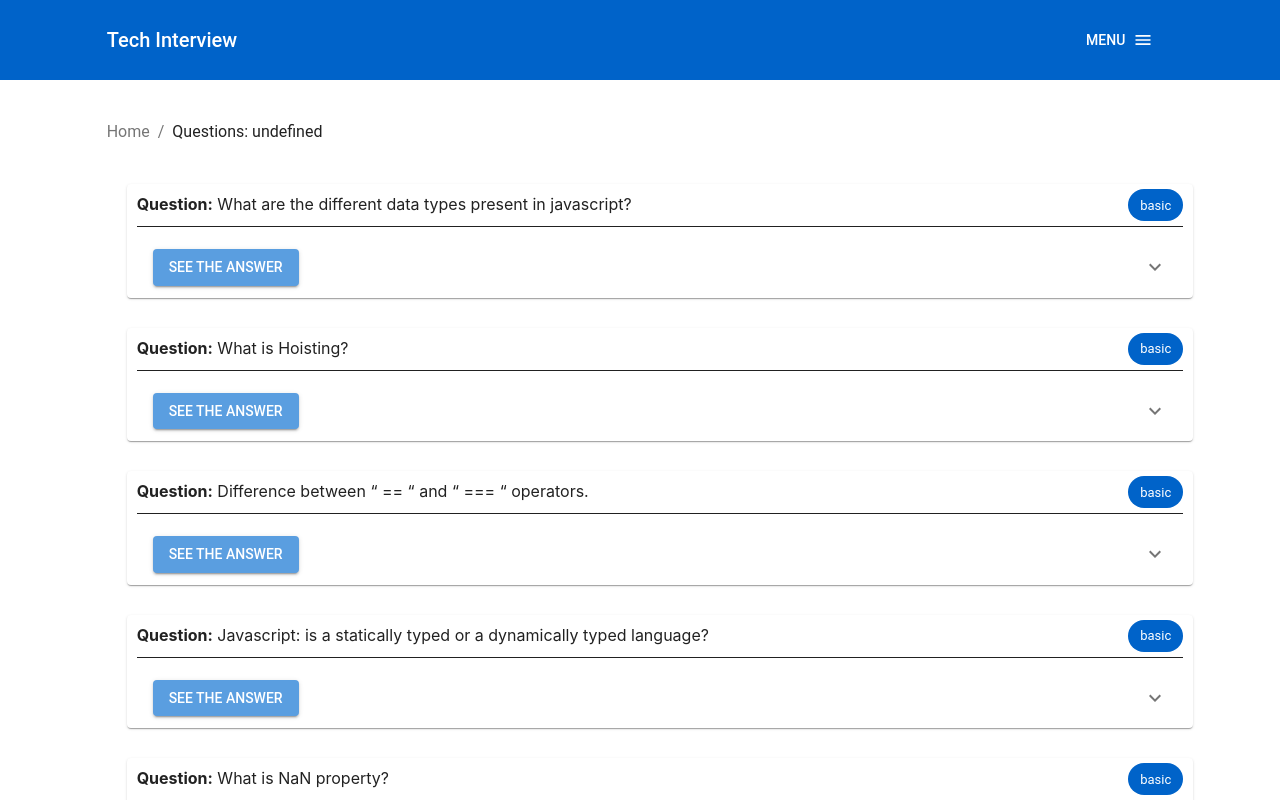
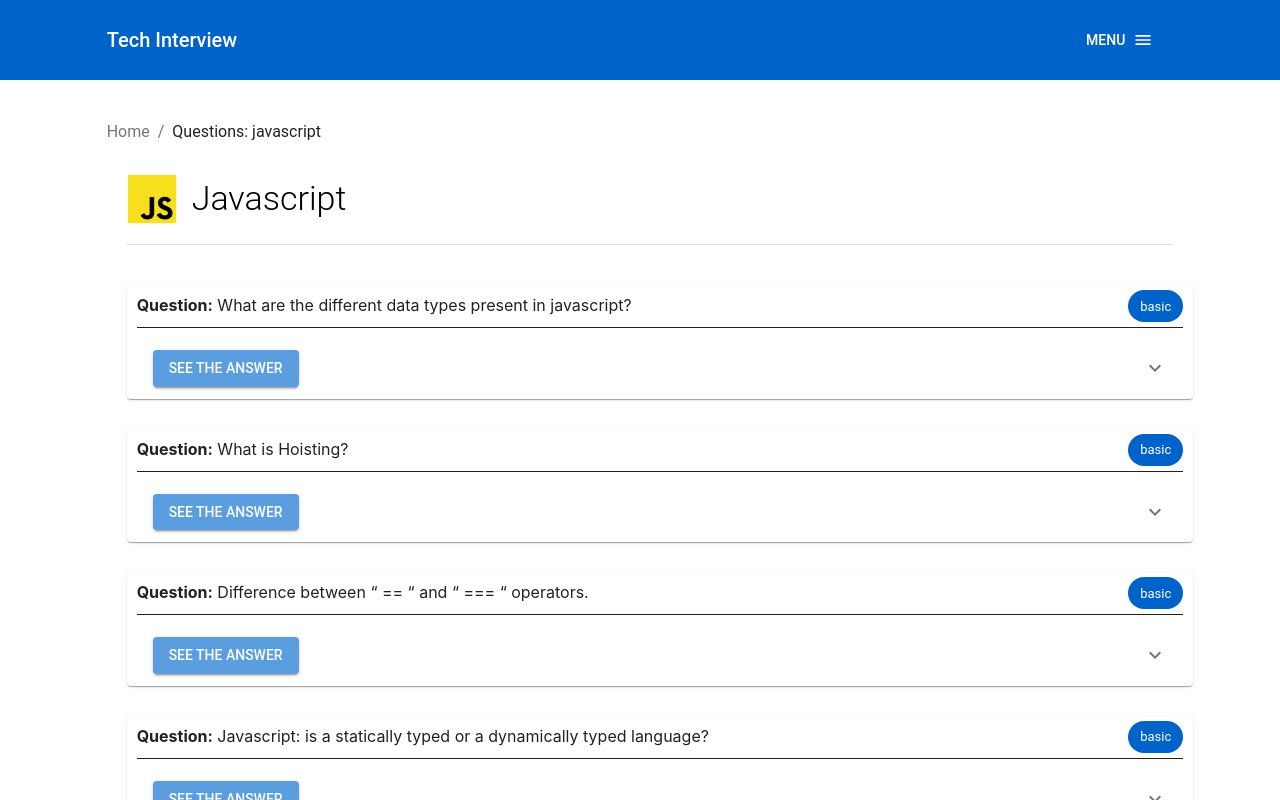
Before and after one commit to mauriciorj/tech-interview-nextjs, a Next.js app: page /questions/javascript in a window 1280 px wide. Shown: the top 800 px of the page. Built offline with nearby package versions, Linux system fonts and the light colour scheme.

Commit message:
TI-50 improve the headers and add logo to questions page

```diff
--- a/package.json
+++ b/package.json
@@ -10,6 +10,7 @@
     "format": "prettier --write './**/*.{js,jsx,ts,tsx,css,md,json}' --config ./.prettierrc"
   },
   "dependencies": {
+    "@babel/plugin-proposal-optional-chaining": "^7.14.5",
     "@material-ui/core": "^4.11.4",
     "@material-ui/icons": "^4.11.2",
     "@types/draft-js": "^0.11.4",
--- a/src/components/questionCard/index.tsx
+++ b/src/components/questionCard/index.tsx
@@ -206,7 +206,9 @@ const QuestionCard: React.FC<Props> = ({ answer, id, level, question }) => {
                         <AccordionDetails className={classes.AccordionDetailsSession}>
                             <Box>
                                 <Box className={classes.AccordionDetailsTitle}>
-                                    {ReactHtmlParser(answer, options)}
+                                    <Typography component={'span'}>
+                                        {ReactHtmlParser(answer, options)}
+                                    </Typography>
                                 </Box>
                                 <Box className={classes.AccordionDetailsButton}>
                                     {isAccordionOpen && (
--- a/src/pages/questions/[id].tsx
+++ b/src/pages/questions/[id].tsx
@@ -1,6 +1,6 @@
 import React, { useEffect, useState } from 'react';
 import Head from 'next/head';
-import { Box, Grid, makeStyles, Typography } from '@material-ui/core';
+import { Box, Divider, Grid, makeStyles, Typography } from '@material-ui/core';
 import { useRouter } from 'next/dist/client/router';
 import Header from '../../components/header';
 import Footer from '../../components/footer';
@@ -9,6 +9,7 @@ import BreadCrumbs from '../../components/breadCrumbs';
 import { translations } from '../../translations';
 import { questionsDb } from '../../db/questionsDb';
 import { GetServerSideProps } from 'next';
+import Image from 'next/image';
 
 const useStyles = makeStyles((theme) => ({
     root: {
@@ -36,10 +37,18 @@ const useStyles = makeStyles((theme) => ({
         }
     },
     title: {
+        display: 'flex',
+        alignItems: 'center',
         marginTop: '30px',
         marginLeft: '20px',
         marginBottom: '20px',
         width: '100%'
+    },
+    titleText: {
+        paddingLeft: '15px'
+    },
+    divider: {
+        marginLeft: '20px'
     },
     cardSession: {
         marginTop: '40px',
@@ -67,16 +76,16 @@ const Questions: React.FC<Props> = ({ data }) => {
     const router = useRouter();
 
     const {
-        en: { logo }
+        en: { keywords, og_site_name, og_locale, og_type, og_url, techList }
     } = translations;
 
     const {
-        query: { questionsId }
+        query: { id }
     } = router;
 
-    let title = questionsId;
-    if (questionsId) {
-        const toString = questionsId.toString();
+    let title = id;
+    if (id) {
+        const toString = id.toString();
         title = toString.charAt(0).toUpperCase() + toString.slice(1);
     }
 
@@ -86,7 +95,7 @@ const Questions: React.FC<Props> = ({ data }) => {
             title: 'Home'
         },
         {
-            title: `Questions: ${questionsId}`
+            title: `Questions: ${id}`
         }
     ];
 
@@ -97,13 +106,21 @@ const Questions: React.FC<Props> = ({ data }) => {
     }, []);
 
     const getQuestions = data;
+    const getDescription = techList?.find((item) => item);
 
     return isMounted ? (
         <div className={classes.root}>
             <Grid container item xs={12}>
                 <Head>
-                    <title>{logo}</title>
-                    <meta name="description" content="Generated by create next app" />
+                    <title>{title}</title>
+                    <meta charSet="utf-8" />
+                    <meta name="description" content={getDescription?.description} />
+                    <meta name="viewport" content="initial-scale=1.0, width=device-width" />
+                    <meta name="keywords" content={keywords} />
+                    <meta property="og:site_name" content={og_site_name} />
+                    <meta property="og:locale" content={og_locale} />
+                    <meta property="og:type" content={og_type} />
+                    <meta property="og:url" content={`${og_url}questions/${id}`} />
                     <link rel="icon" href="/favicon.ico" />
                 </Head>
                 <Grid item xs={12} className={classes.header}>
@@ -119,8 +136,17 @@ const Questions: React.FC<Props> = ({ data }) => {
                             <BreadCrumbs breadCrumbInfo={breadCrumb} />
                         </Box>
                         <Box className={classes.title}>
-                            <Typography variant="h4">{title}</Typography>
+                            <Image
+                                src={`/icons/${getDescription?.icon}`}
+                                alt={getDescription?.title}
+                                width={50}
+                                height={50}
+                            />
+                            <Typography variant="h4" className={classes.titleText}>
+                                {title}
+                            </Typography>
                         </Box>
+                        <Divider className={classes.divider} />
                         <Grid item xs={12} md={12} className={classes.cardSession}>
                             {getQuestions.map(
                                 (item: {
--- a/src/translations/index.ts
+++ b/src/translations/index.ts
@@ -1,6 +1,13 @@
 export const translations = {
     en: {
         logo: 'Tech Interview',
+        title: 'Tech Interview',
+        description: 'We help you to be prepare to get your dream\'s job!',
+        keywords: 'Interview, Tech Interview, Tech Interview Questions, Technical Interview, Technical Interview Questions, Algorithm, Code challenge, Javascript, React',
+        og_site_name: 'home-techinterview',
+        og_locale: 'en_US',
+        og_type: 'website',
+        og_url: 'http://www.myUrl.com/',
         contactEmail: 'contact@techinterview.com',
         headerMenu: {
             techTitle: 'Technologies',
@@ -20,12 +27,14 @@ export const translations = {
                 title: 'Javascript',
                 order: 1,
                 icon: 'javascript_icon_100_100.webp',
+                description: 'The best Javascript questions to help you to be prepared for your next interview',
                 link: '/questions/javascript'
             },
             {
                 title: 'React',
                 order: 2,
                 icon: 'react_icon_100_100.webp',
+                description: 'The best React questions to help you to be prepared for your next interview',
                 link: '/questions/react'
             }
         ],
```
Also changed, not shown: src/pages/index.tsx (+10 -3 lines), 1 other file (tests, documents, lock files or other folders).
